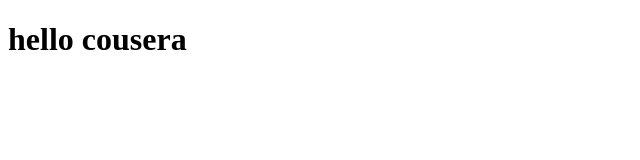
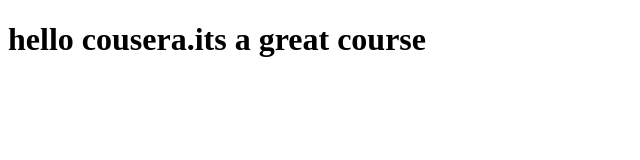
Before and after one commit to P4RIKSHIT/Coursera-Test, a plain HTML site: page site/index.html in a window 1280 px wide. Shown: the whole page, without its empty margins (0-640 px from the left). Drawn offline with Linux system fonts and the light colour scheme.

Commit message:
small addtion to our page content

```diff
--- a/site/index.html
+++ b/site/index.html
@@ -6,6 +6,6 @@
 	<title>HELLO COURSERA</title>
 </head>
 <body>
- <h1>hello cousera</h1>
+ <h1>hello cousera.its a great course</h1>
 </body>
 </html>
```
